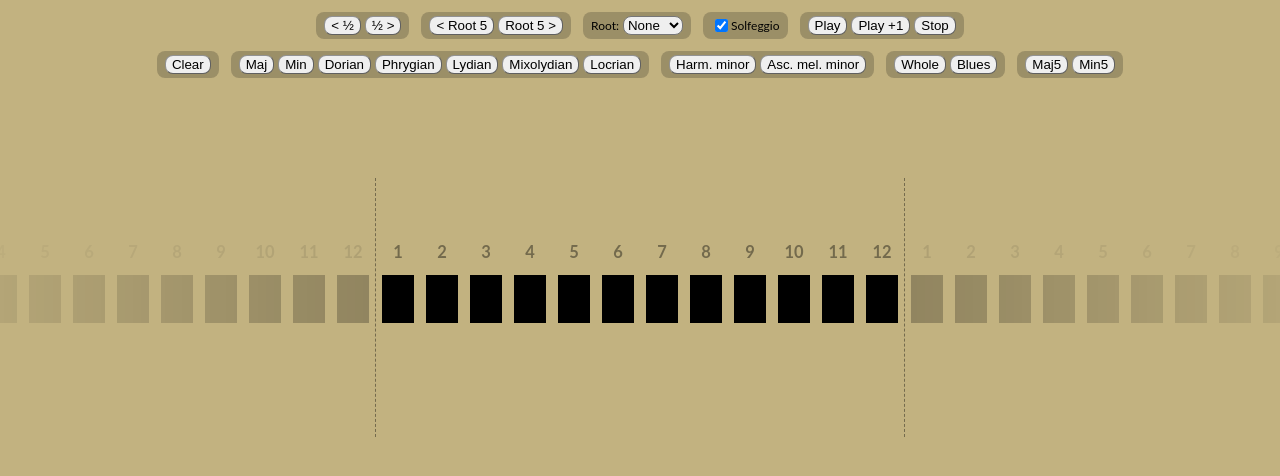
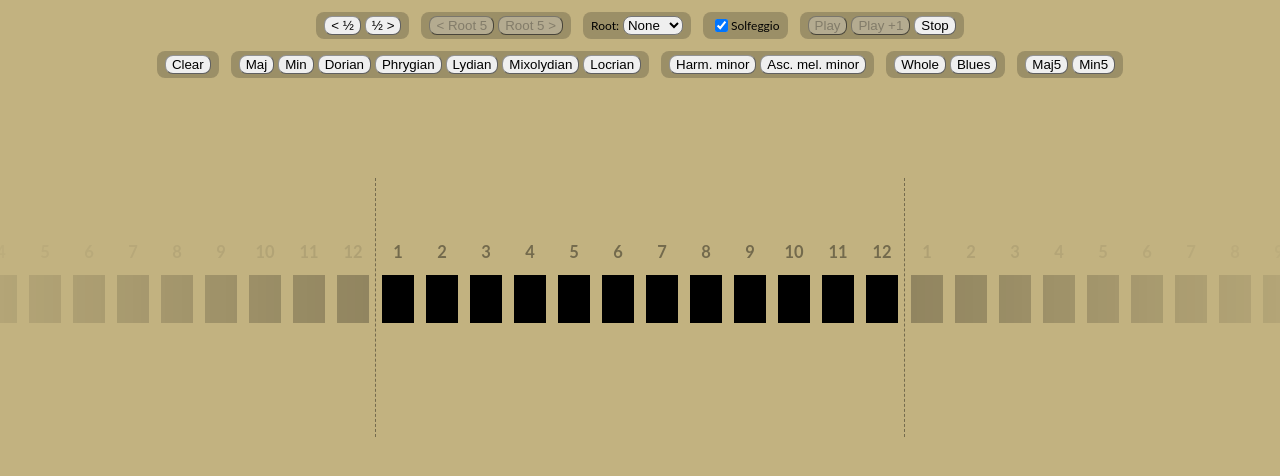
Before and after one commit to steerio/chroma, a Preact app: page / in a window 1280 px wide. Shown: the top 476 px of the page. Built offline with nearby package versions, Linux system fonts and the light colour scheme.

Commit message:
Disable some buttons when they don't make sense

```diff
--- a/src/Tools.jsx
+++ b/src/Tools.jsx
@@ -40,8 +40,8 @@ export const Tools = ({ state: { root, sel, solfege }, dispatch }) => (
     </div>
 
     <div class="buttons">
-      <button type="button" onClick={() => dispatch('shiftRoot', 7)}>&lt; Root 5</button>
-      <button type="button" onClick={() => dispatch('shiftRoot', -7)}>Root 5 &gt;</button>
+      <button disabled={root === null} type="button" onClick={() => dispatch('shiftRoot', 7)}>&lt; Root 5</button>
+      <button disabled={root === null} type="button" onClick={() => dispatch('shiftRoot', -7)}>Root 5 &gt;</button>
     </div>
 
     <div>
@@ -66,8 +66,8 @@ export const Tools = ({ state: { root, sel, solfege }, dispatch }) => (
     </div>
 
     <div class="buttons">
-      <button type="button" onClick={() => playSeries(sel)}>Play</button>
-      <button type="button" onClick={() => playSeriesAddOct(sel)}>Play +1</button>
+      <button disabled={!sel.length} type="button" onClick={() => playSeries(sel)}>Play</button>
+      <button disabled={!sel.length} type="button" onClick={() => playSeriesAddOct(sel)}>Play +1</button>
       <button type="button" onClick={() => stop()}>Stop</button>
     </div>
   </div>
```
